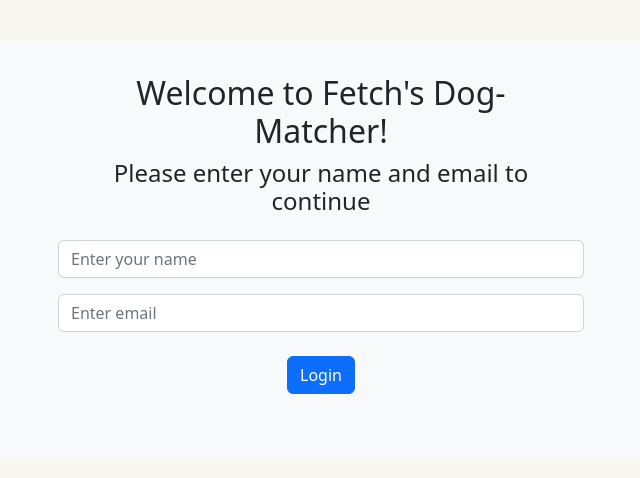
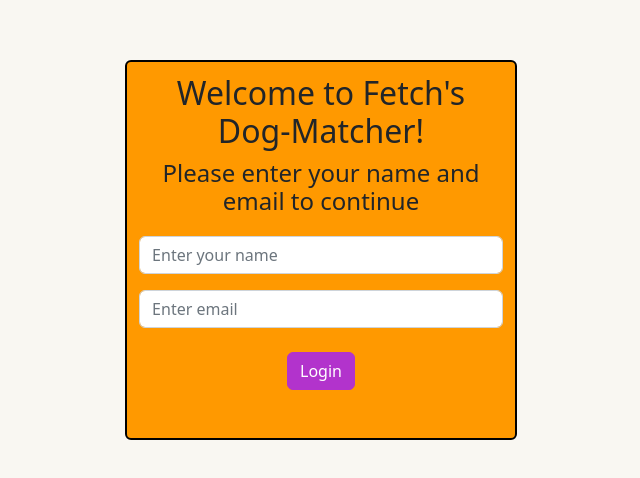
Before and after one commit to dunndealpro/fetch-dog-matcher, a React (Create React App) app: page / in a window 1280 px wide. Shown: the part 150-628 px from the top of the page, without its empty margins (319-959 px from the left). Built offline with nearby package versions, Linux system fonts and the light colour scheme.

Commit message:
update login styling and routing info for deploy

```diff
--- a/package.json
+++ b/package.json
@@ -1,7 +1,7 @@
 {
   "name": "fetch-dog-matcher",
   "version": "0.1.0",
-  "homepage": "https://dunndealpro.github.io/fetch-dog-matcher",
+  "homepage": "https://dunndealpro.github.io/fetch-dog-matcher/",
   "private": true,
   "dependencies": {
     "@testing-library/jest-dom": "^5.16.5",
--- a/src/Components/LogInForm/LogInForm.css
+++ b/src/Components/LogInForm/LogInForm.css
@@ -0,0 +1,12 @@
+.login-btn{
+    background-color: rgb(178, 51, 204);
+    border-color: rgb(178, 51, 204) ;
+    color:white
+}
+
+.login-btn:hover{
+    background-color: rgb(139, 37, 160);
+    border-color: rgb(201, 201, 201) ;
+    color: white;
+    font-weight: bold;
+}
--- a/src/Components/LogInForm/LogInForm.tsx
+++ b/src/Components/LogInForm/LogInForm.tsx
@@ -81,7 +81,7 @@ const LogInForm: FC<LogInFormProps> = (props) => {
           />
         </Form.Group>
 
-        <Button className="m-2 game-button" type="submit">
+        <Button className="m-2 login-btn" type="submit">
           Login
         </Button>
         <p className="error-message">&nbsp;{error}</p>
--- a/src/Pages/App/App.tsx
+++ b/src/Pages/App/App.tsx
@@ -35,7 +35,7 @@ function App() {
           <NavBar setUser={setUser} />
           <div className="flex-grow-1 overflow-auto">
             <Routes>
-              <Route path="/" element={<SearchPage />} />
+              <Route path="/fetch-dog-matcher" element={<SearchPage />} />
             </Routes>
           </div>
           <Footer />
--- a/src/Pages/AuthPage/AuthPage.css
+++ b/src/Pages/AuthPage/AuthPage.css
@@ -0,0 +1,4 @@
+.log-in{
+    background-color: rgb(255,153,0);
+    border: 2px solid black;
+}
--- a/src/Pages/AuthPage/AuthPage.tsx
+++ b/src/Pages/AuthPage/AuthPage.tsx
@@ -5,6 +5,7 @@ import Col from "react-bootstrap/Col";
 import Row from "react-bootstrap/Row";
 
 import LogInForm from "../../Components/LogInForm/LogInForm";
+import './AuthPage.css'
 
 interface AuthPageProps {
   setUser: React.Dispatch<React.SetStateAction<boolean>>;
@@ -15,18 +16,18 @@ const AuthPage: FC<AuthPageProps> = ({ setUser }) => {
 
   return (
     <>
-    <div className='d-flex justify-content-center align-items-center vh-100 auth-page'>
-      <Container className="bg-light text-center rounded fluid">
+    <div className='d-flex justify-content-center align-items-center vh-100'>
+      {/* <Container className="bg-white text-center rounded"> */}
 
         <Row  className="m-2 justify-content-center align-items-center">
-          <Col md={6} className="m-2">
-            <div className="m-2 p-2" ><h2>Welcome to Fetch's Dog-Matcher!</h2>
+          <Col sm={8} className="m-2 rounded log-in">
+            <div className="m-2 p-1" ><h2>Welcome to Fetch's Dog-Matcher!</h2>
             <h4>Please enter your name and email to continue</h4>
             </div>
             <LogInForm setUser={setUser} />
           </Col>
         </Row>
-      </Container>
+      {/* </Container> */}
 
     </div>
     </>
```
Also changed, not shown: 1 other file (tests, documents, lock files or other folders).
